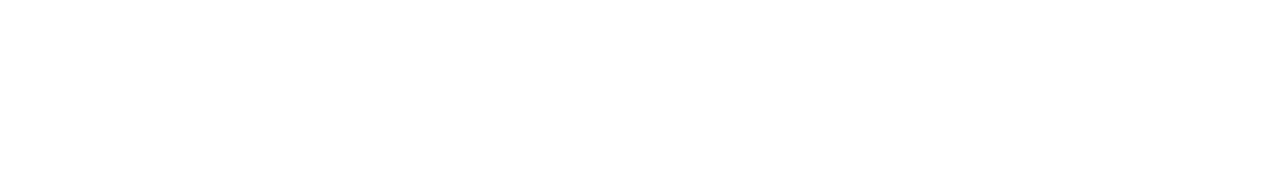
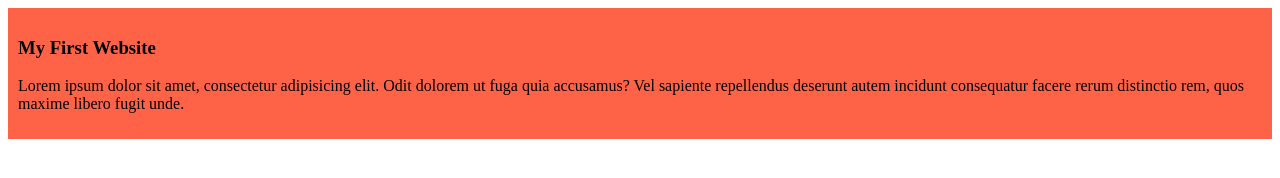
Before and after one commit to jahid-jhb/my-simple-website, a plain HTML site: page index.html in a window 1280 px wide. Drawn offline with Linux system fonts and the light colour scheme.

Commit message:
added the first blog

```diff
--- a/index.html
+++ b/index.html
@@ -3,9 +3,13 @@
 <head>
     <meta charset="UTF-8">
     <meta name="viewport" content="width=device-width, initial-scale=1.0">
+    <link rel="stylesheet" href="styles/blog.css">
     <title>My Simple Website</title>
 </head>
 <body>
-
+    <div>
+        <h3>My First Website</h3>
+        <p>Lorem ipsum dolor sit amet, consectetur adipisicing elit. Odit dolorem ut fuga quia accusamus? Vel sapiente repellendus deserunt autem incidunt consequatur facere rerum distinctio rem, quos maxime libero fugit unde.</p>
+    </div>
 </body>
 </html>
--- /dev/null
+++ b/styles/blog.css
@@ -0,0 +1,4 @@
+div{
+    background-color: tomato;
+    padding: 10px;
+}
```
